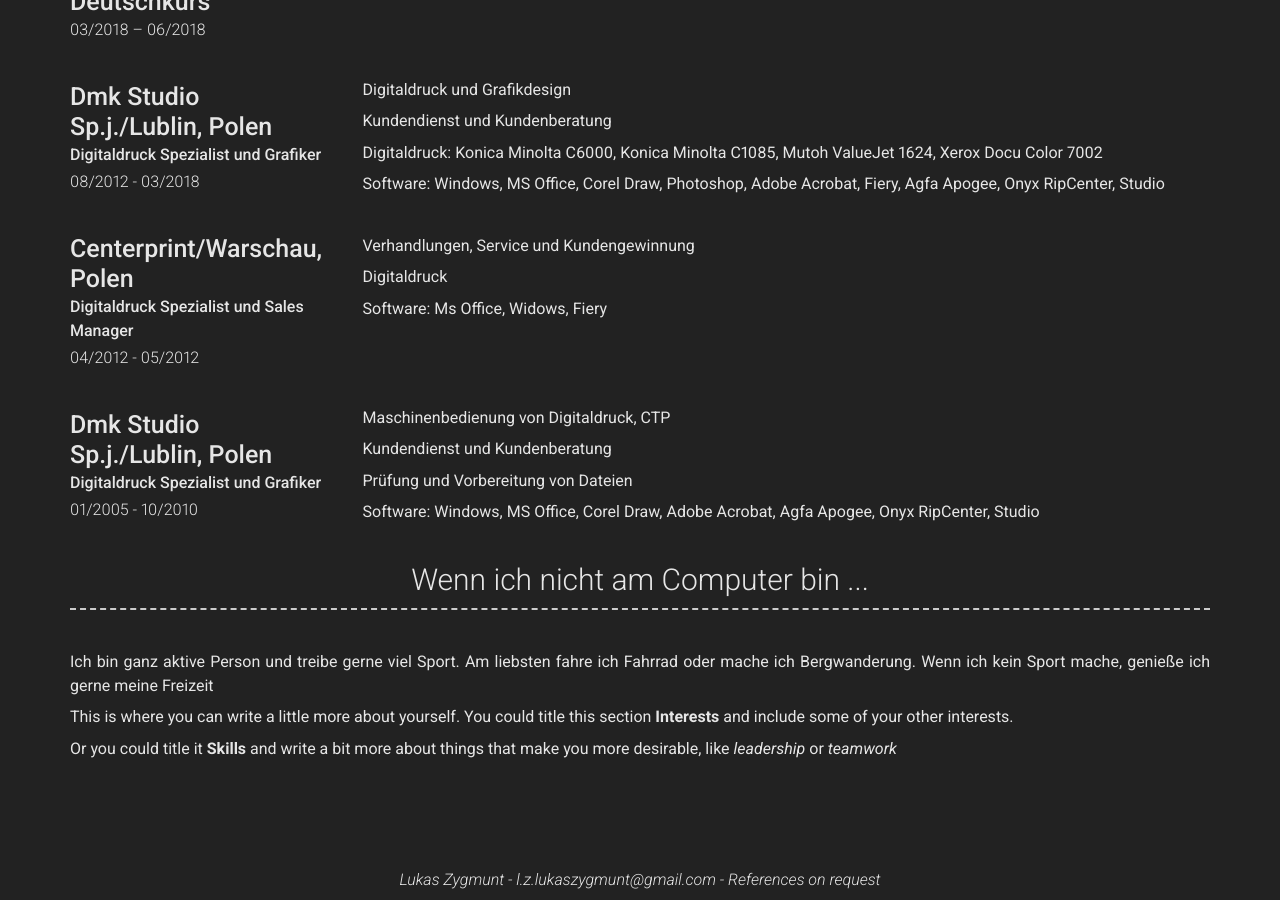
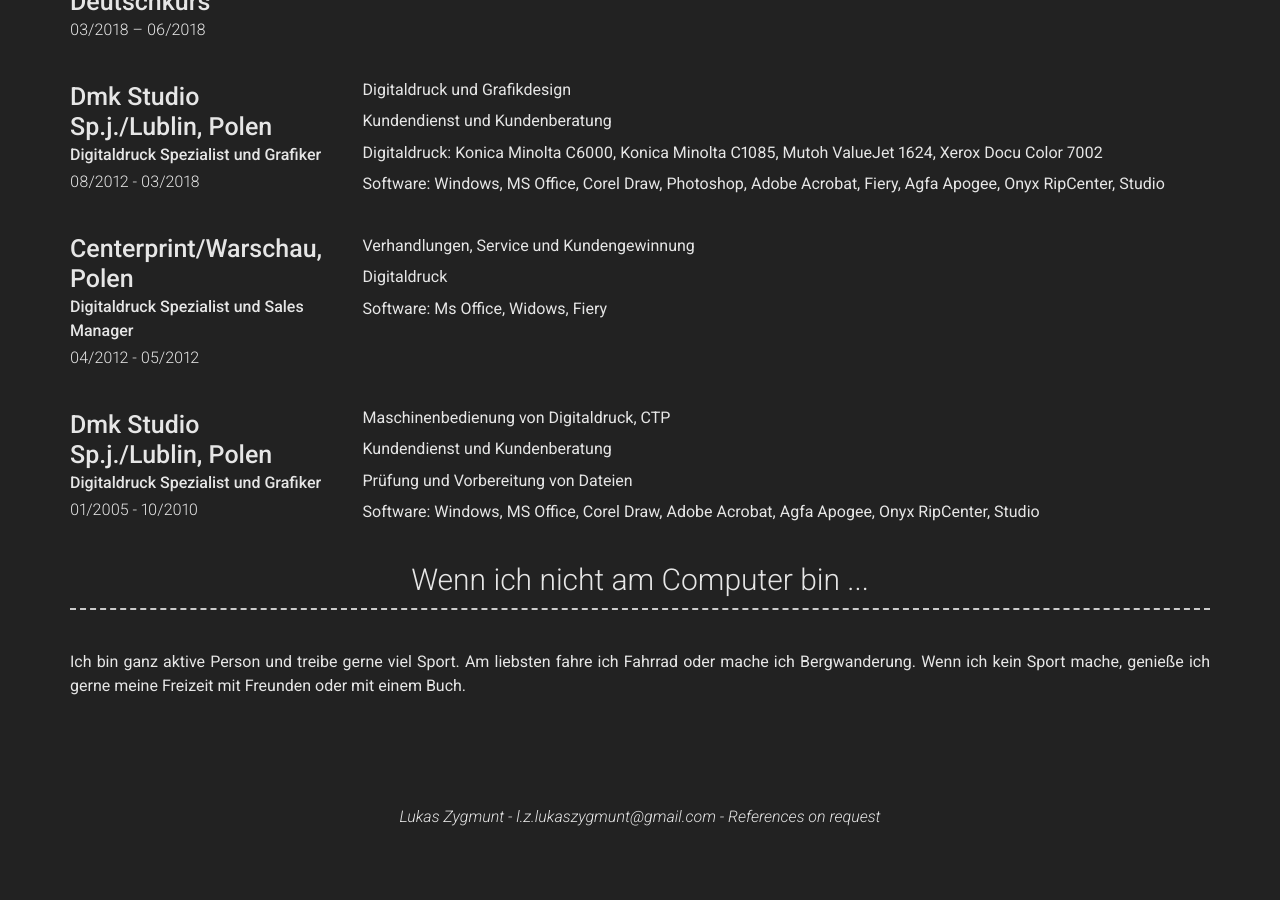
Before and after one commit to LukasZygmunt/resume, a Jekyll site: the page built from index.md, in a window 1280 px wide and 900 px high, scrolled down 2222 px. Built offline with Jekyll 4.4.1, drawn with Linux system fonts in a browser that asks for light colours; nearby versions of some CDN libraries; after the commit the page ends 3059 px from its top, so only the background shows below that; some of the changed text lies outside the part shown.

Commit message:
add possible to download resume

```diff
--- a/_config.yml
+++ b/_config.yml
@@ -23,7 +23,7 @@ darkmode: true
 github_username: LukasZygmunt
 #stackoverflow_username: "00000001"
 #dribbble_username: jekyll
-facebook_username: zygmuntlukasz
+#facebook_username: zygmuntlukasz
 #flickr_username: jekyll
 instagram_username: jupsi84
 linkedin_username: Lukasz-Zygmunt
@@ -33,13 +33,13 @@ xing_username: Lukas_Zygmunt
 #orcid_username: 0000-0000-0000-0000
 
 # Additional icon links
-# additional_links:
-# - title: Link name
-#   icon: Font Awesome brand icon name (eg. fab fa-twitter) (https://fontawesome.com/icons?d=gallery&s=brands&m=free)
-#   url: Link url (eg. https://google.com)
-# - title: another link
-#   icon: font awesome brand icon name (eg. fab fa-twitter) (https://fontawesome.com/icons?d=gallery&s=brands&m=free)
-#   url: Link url (eg. https://google.com)
+additional_links:
+- title: Link name
+  icon: circle-down https://drive.google.com/file/d/1bUqBbjVrBiwSyCiVyY8Oox1TL3jHjtGJ/view?usp=sharing
+  url: https://drive.google.com/file/d/1zxCJToFguBKgQFbxkTWVQUHkvgEFPp6b/view?usp=sharing
+#- title: another link
+#  icon: font awesome brand icon name (eg. fab fa-twitter) (https://fontawesome.com/icons?d=gallery&s=brands&m=free)
+#  url: Link url (eg. https://google.com)
 
 # Google Analytics and Tag Manager
 # Using more than one of these may cause issues with reporting
@@ -91,7 +91,7 @@ content:
 
         description: | # this will include new lines to allow paragraphs
 
-          <b>**Python, Java, C++, SQL, Linux, Html, CSS, CorelDraw, Photoshop, Microsoft Office, G-Code, Git**
+          <b>*Python*, *Java*, *C++*, *SQL*, *Linux*, *Html*, *CSS*, *CorelDraw*, *Photoshop*, *Microsoft Office*, *G-Code*, *Git*
       - layout: left
         #border: weak  # Value of `weak` will display a weak border below this item. # Any
                       # other value (or no value) means no border will be displayed
@@ -109,7 +109,7 @@ content:
 
         description: | # this will include new lines to allow paragraphs
 
-          <b>**Ehrgeiz, Lernbereitschaft, Analytisches Denken, Teamfähigkeit, Flexibilität, Kreativität, Problemlösungsfähigkeit**
+          <b>*Ehrgeiz*, *Lernbereitschaft*, *Analytisches Denken*, *Teamfähigkeit*, *Flexibilität*, *Kreativität*, *Problemlösungsfähigkeit*
 
   - title: Projekte # Title for the section
     layout: list # Type of content section (list/text)
@@ -253,10 +253,9 @@ content:
     layout: text
     content: | # this will include new lines to allow paragraphs
       Ich bin ganz aktive Person und treibe gerne viel Sport. Am liebsten fahre ich Fahrrad oder mache ich Bergwanderung. Wenn ich kein Sport mache, genieße ich gerne meine Freizeit
+      mit Freunden oder mit einem Buch.
 
-      This is where you can write a little more about yourself. You could title this section **Interests** and include some of your other interests.
 
-      Or you could title it **Skills** and write a bit more about things that make you more desirable, like *leadership* or *teamwork*
 
 # Footer
 footer_show_references: true
@@ -264,7 +263,7 @@ footer_show_references: true
 
 # Build settings
 # theme: modern-resume-theme (Use this is you are hosting your resume yourself)
-# remote_theme: sproogen/modern-resume-theme (Use this if you are hosting your resume on GitHub)
+remote_theme: sproogen/modern-resume-theme (Use this if you are hosting your resume on GitHub)
 
 sass:
   sass_dir: _sass
```
